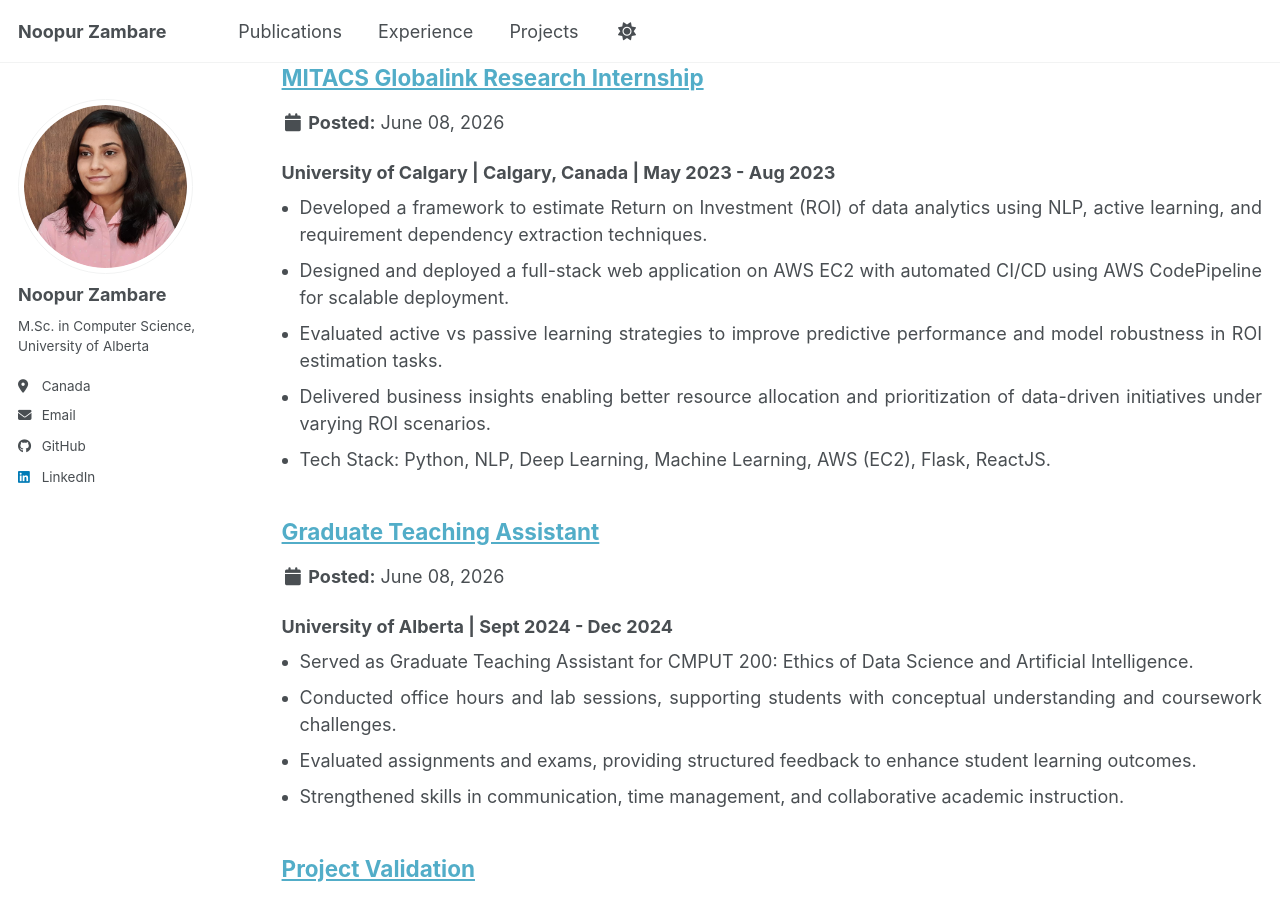
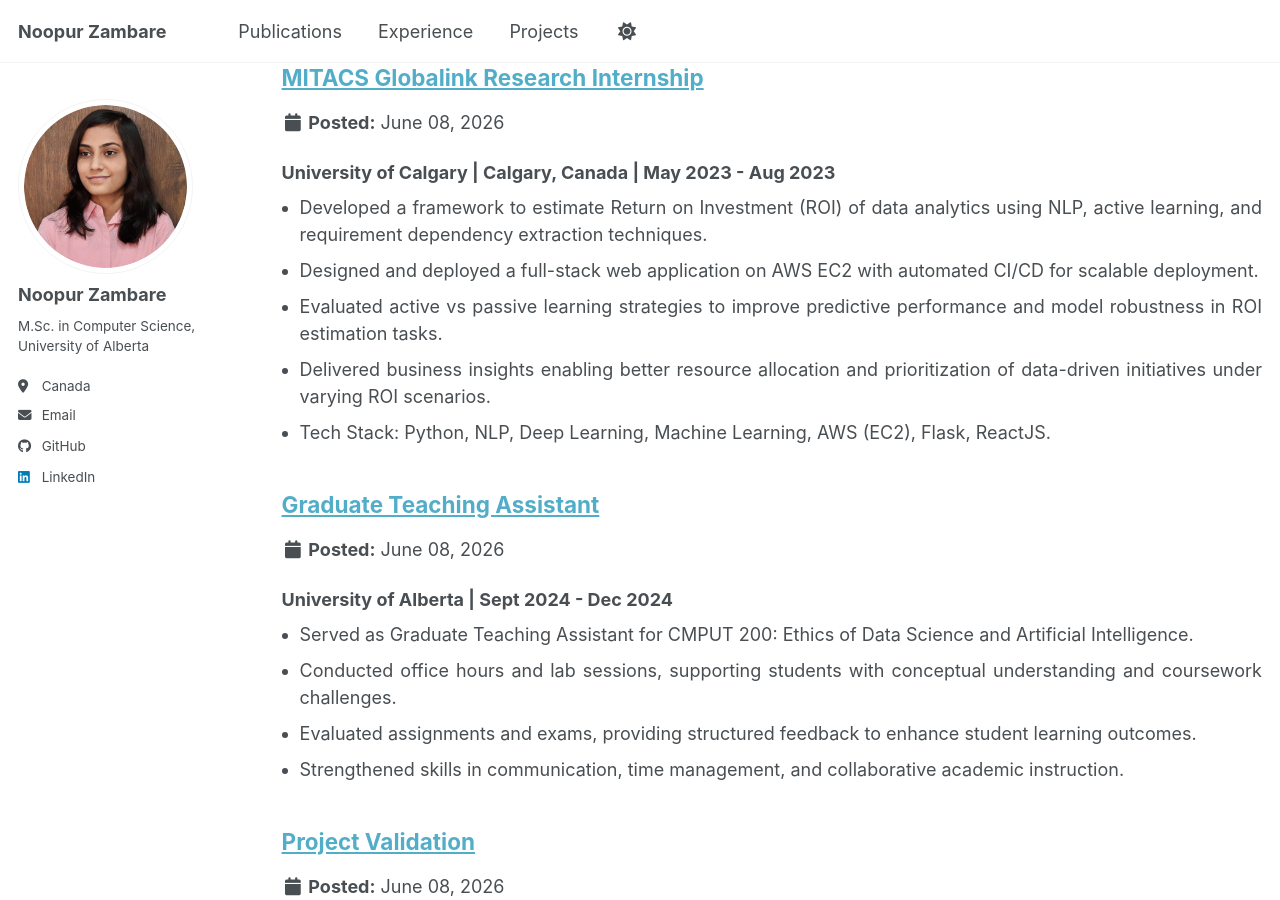
Before and after one commit to noopur-zambare/noopur-zambare.github.io, a Jekyll site: the page built from _pages/collection-archive.html, in a window 1280 px wide and 900 px high, scrolled down 1054 px. Built offline with Jekyll 4.4.1, drawn with Linux system fonts in a browser that asks for light colours; a script bundle is joined from its source files by our own code; library files that are not in the unit come from our copies.

Commit message:
project changed

```diff
--- a/_experience/2023-05-mitacs.md
+++ b/_experience/2023-05-mitacs.md
@@ -9,7 +9,7 @@ University of Calgary | Calgary, Canada | May 2023 - Aug 2023
 <ul style='margin:8px 0 2px 0; padding-left:18px;'>
 
 <li>Developed a framework to estimate Return on Investment (ROI) of data analytics using NLP, active learning, and requirement dependency extraction techniques.</li>
-<li>Designed and deployed a full-stack web application on AWS EC2 with automated CI/CD using AWS CodePipeline for scalable deployment.</li>
+<li>Designed and deployed a full-stack web application on AWS EC2 with automated CI/CD for scalable deployment.</li>
 <li>Evaluated active vs passive learning strategies to improve predictive performance and model robustness in ROI estimation tasks.</li>
 <li>Delivered business insights enabling better resource allocation and prioritization of data-driven initiatives under varying ROI scenarios.</li>
 <li>Tech Stack: Python, NLP, Deep Learning, Machine Learning, AWS (EC2), Flask, ReactJS.</li>
```
